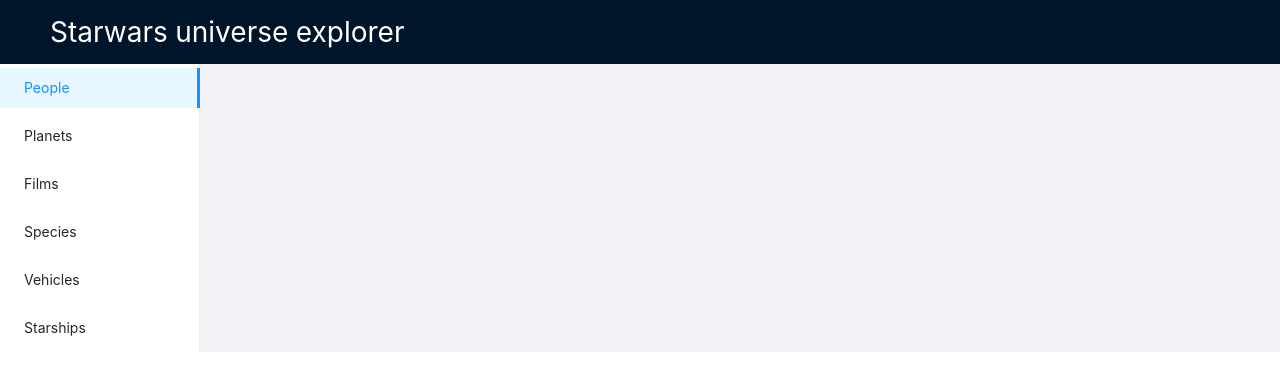
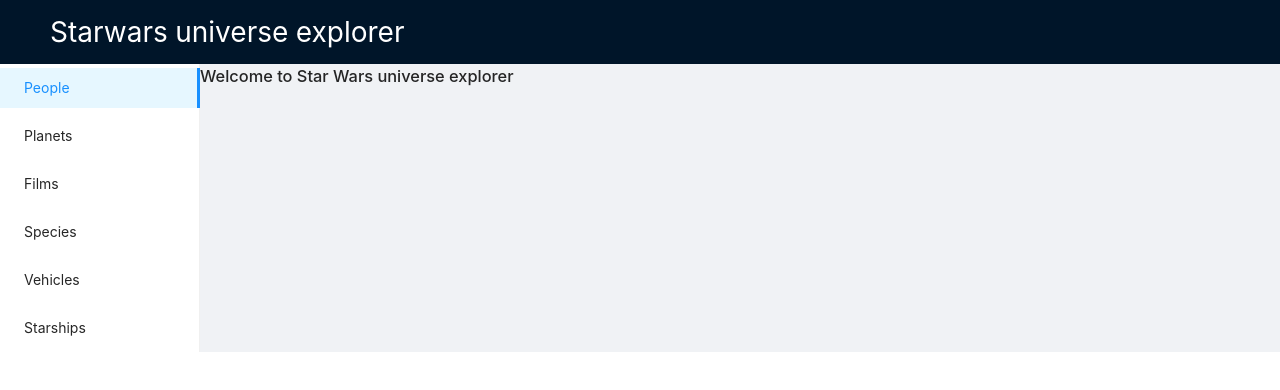
Before and after one commit to Falcort/React-SWAPI, a React (Vite) app: page / in a window 1280 px wide. Shown: the top 390 px of the page. Built offline with nearby package versions, Linux system fonts and the light colour scheme.

Commit message:
Welcome page

```diff
--- a/src/components/App.tsx
+++ b/src/components/App.tsx
@@ -62,6 +62,14 @@
         </Sider>
         <Content>
           <Routes>
+            <Route
+              path="/"
+              element={(
+                <div>
+                  <h1>Welcome to Star Wars universe explorer</h1>
+                </div>
+              )}
+            />
             <Route path="/:endpoint" element={<GenericTableView />} />
             <Route path="/:endpoint/:id" element={<GenericObjectView />} />
           </Routes>
```
